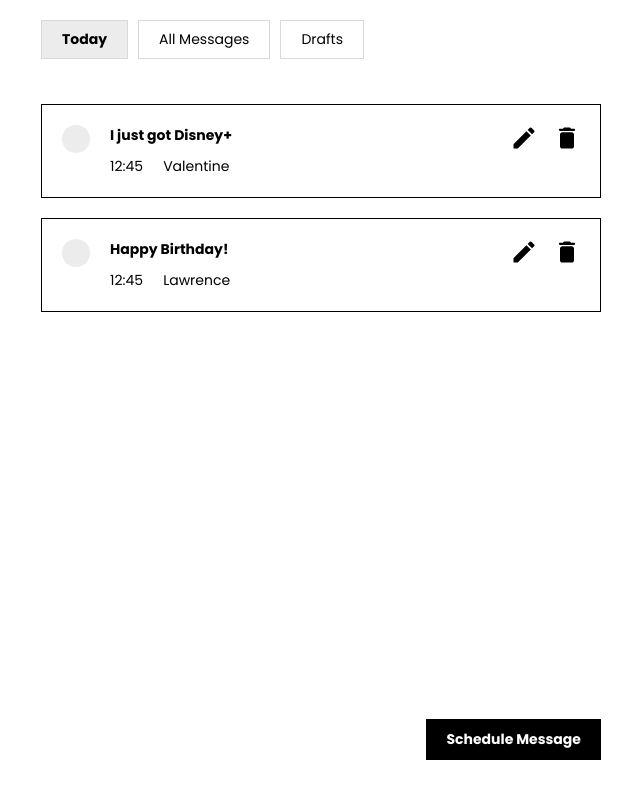
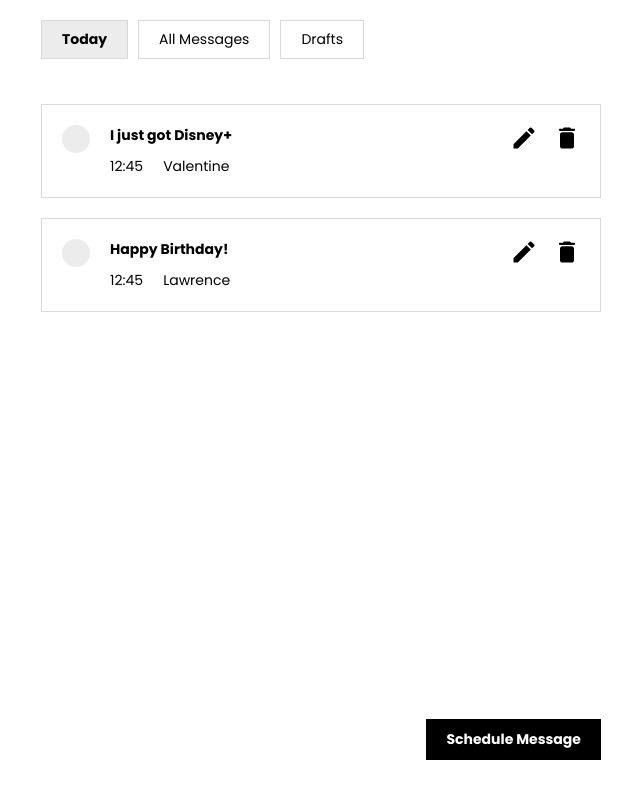
Before and after one commit to Ngoakor12/message-later, a React (Vite) app in the folder frontend/: page /today in a window 1280 px wide. Shown: the whole page, without its empty margins (319-959 px from the left). Built offline with nearby package versions, Linux system fonts and the light colour scheme.

Commit message:
style: update message summary border colors

```diff
--- a/frontend/src/index.css
+++ b/frontend/src/index.css
@@ -75,7 +75,7 @@ nav{
   justify-content: space-between;
   gap: 20px;
   padding: 20px;
-  border: 1px solid black;
+  border: 1px solid #d9d9d9;
 }
 
 .more-icon{
```
